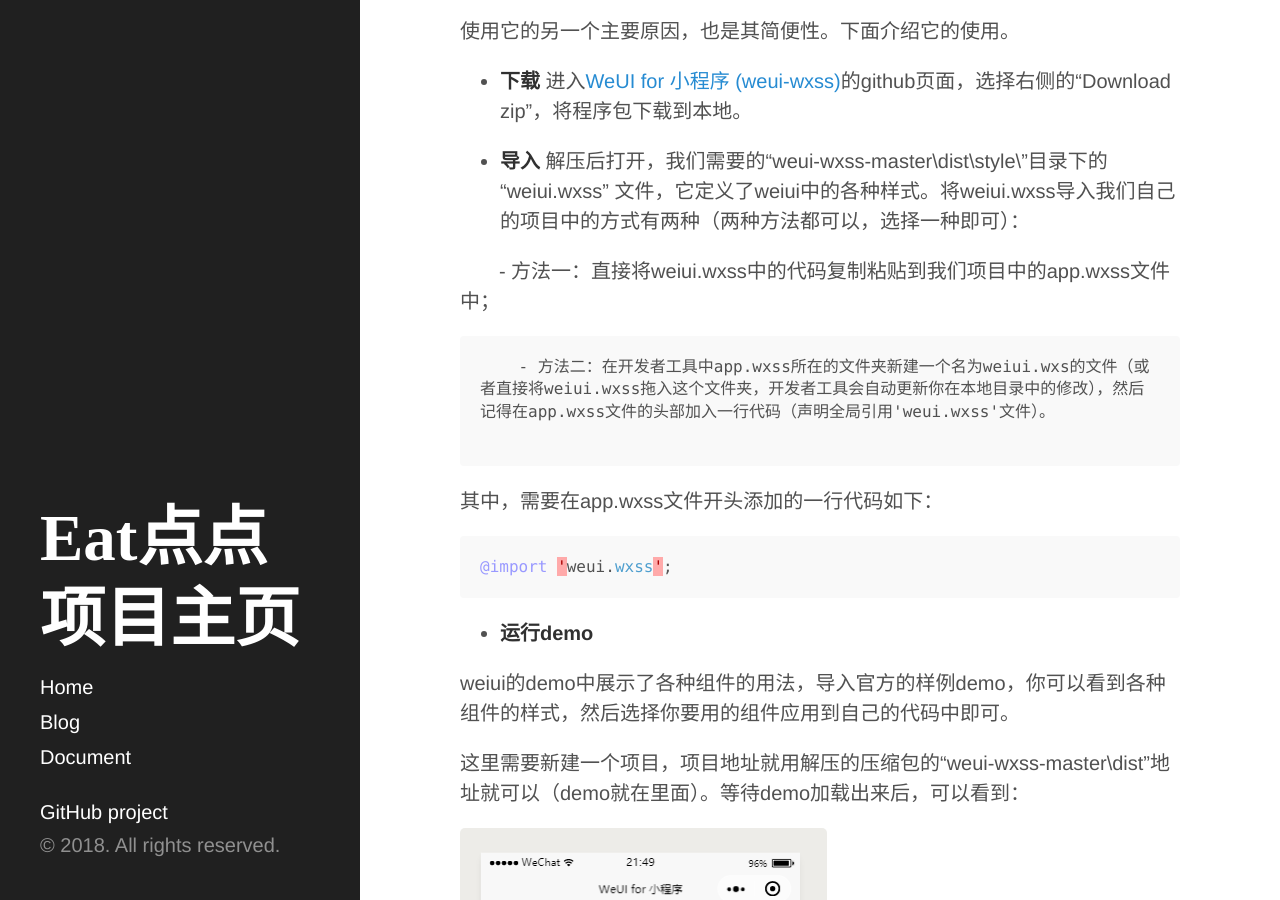
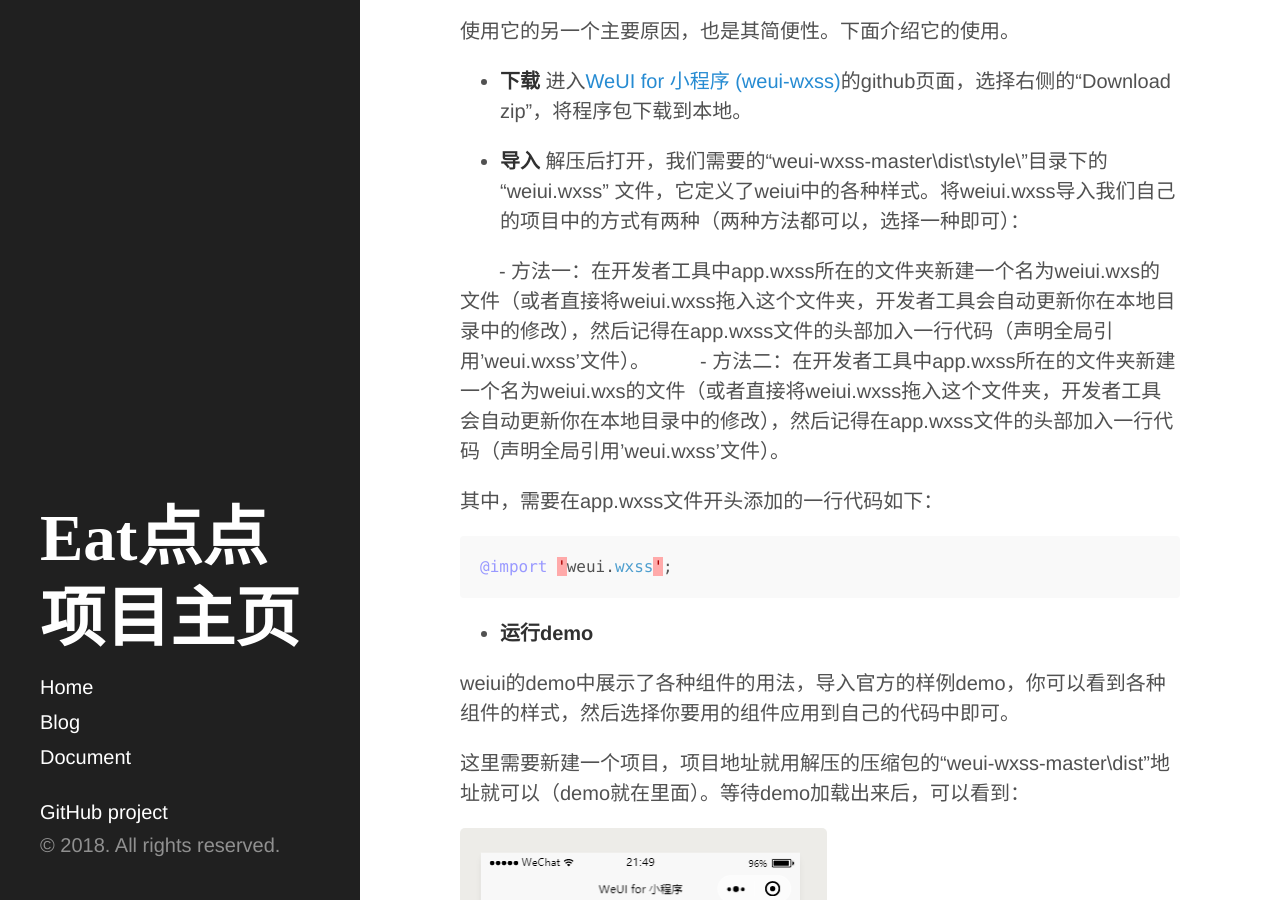
Before and after one commit to ChickenDinner8/ChickenDinner8.github.io, a Jekyll site: the page built from _posts/2018-04-15-微信小程序学习日志.md, in a window 1280 px wide and 900 px high, scrolled down 2586 px. Built offline with Jekyll 4.4.1, drawn with Linux system fonts in a browser that asks for light colours.

Commit message:
Update 2018-04-15-微信小程序学习日志.md

```diff
--- a/_posts/2018-04-15-微信小程序学习日志.md
+++ b/_posts/2018-04-15-微信小程序学习日志.md
@@ -62,7 +62,7 @@ WeUI 是由微信官方设计团队专为微信移动 Web 应用设计的 UI库
  - **导入**
 解压后打开，我们需要的“weui-wxss-master\dist\style\”目录下的“weiui.wxss” 文件，它定义了weiui中的各种样式。将weiui.wxss导入我们自己的项目中的方式有两种（两种方法都可以，选择一种即可）：
 
-        - 方法一：直接将weiui.wxss中的代码复制粘贴到我们项目中的app.wxss文件中；
+        - 方法一：在开发者工具中app.wxss所在的文件夹新建一个名为weiui.wxs的文件（或者直接将weiui.wxss拖入这个文件夹，开发者工具会自动更新你在本地目录中的修改），然后记得在app.wxss文件的头部加入一行代码（声明全局引用'weui.wxss'文件）。
 
         - 方法二：在开发者工具中app.wxss所在的文件夹新建一个名为weiui.wxs的文件（或者直接将weiui.wxss拖入这个文件夹，开发者工具会自动更新你在本地目录中的修改），然后记得在app.wxss文件的头部加入一行代码（声明全局引用'weui.wxss'文件）。
 
```
